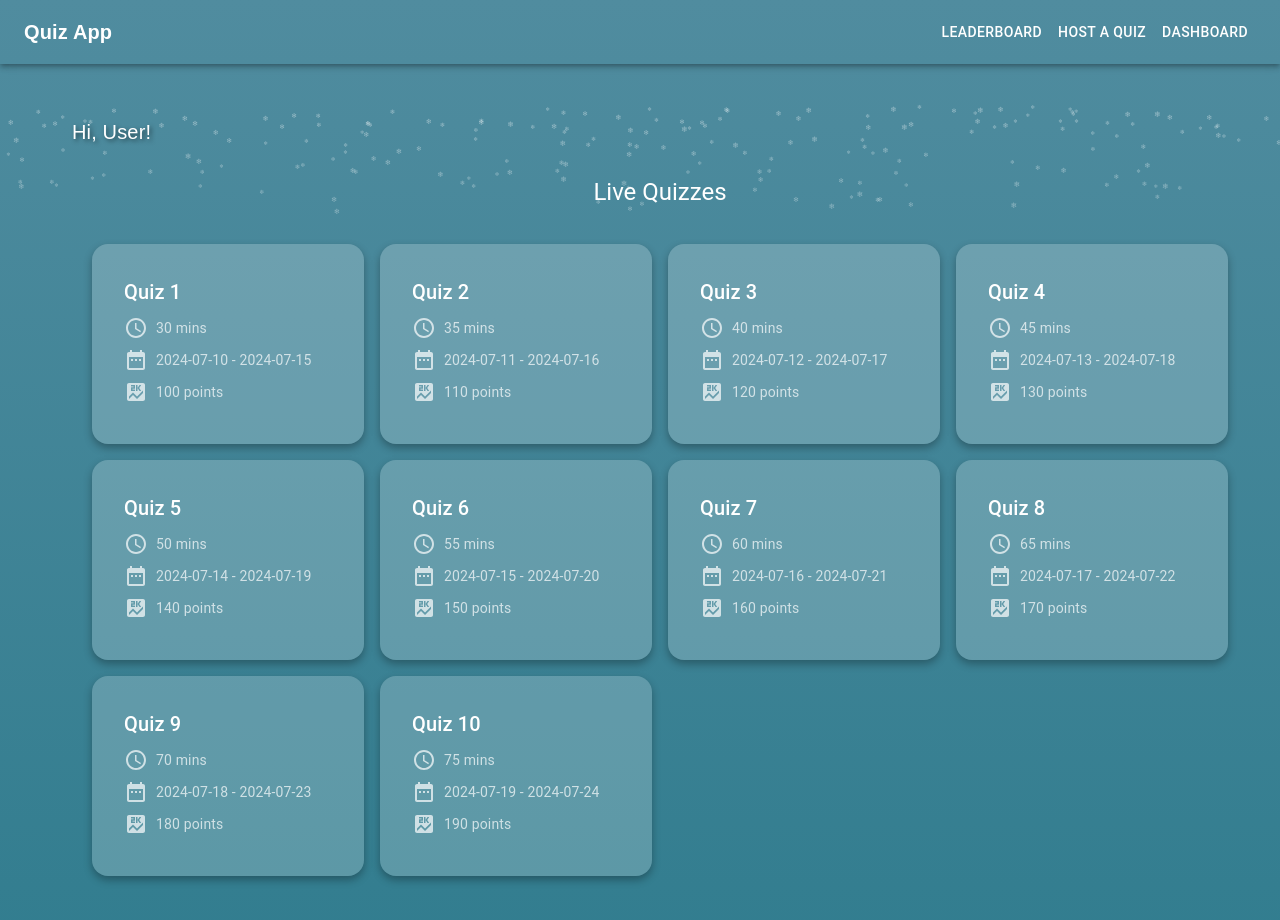
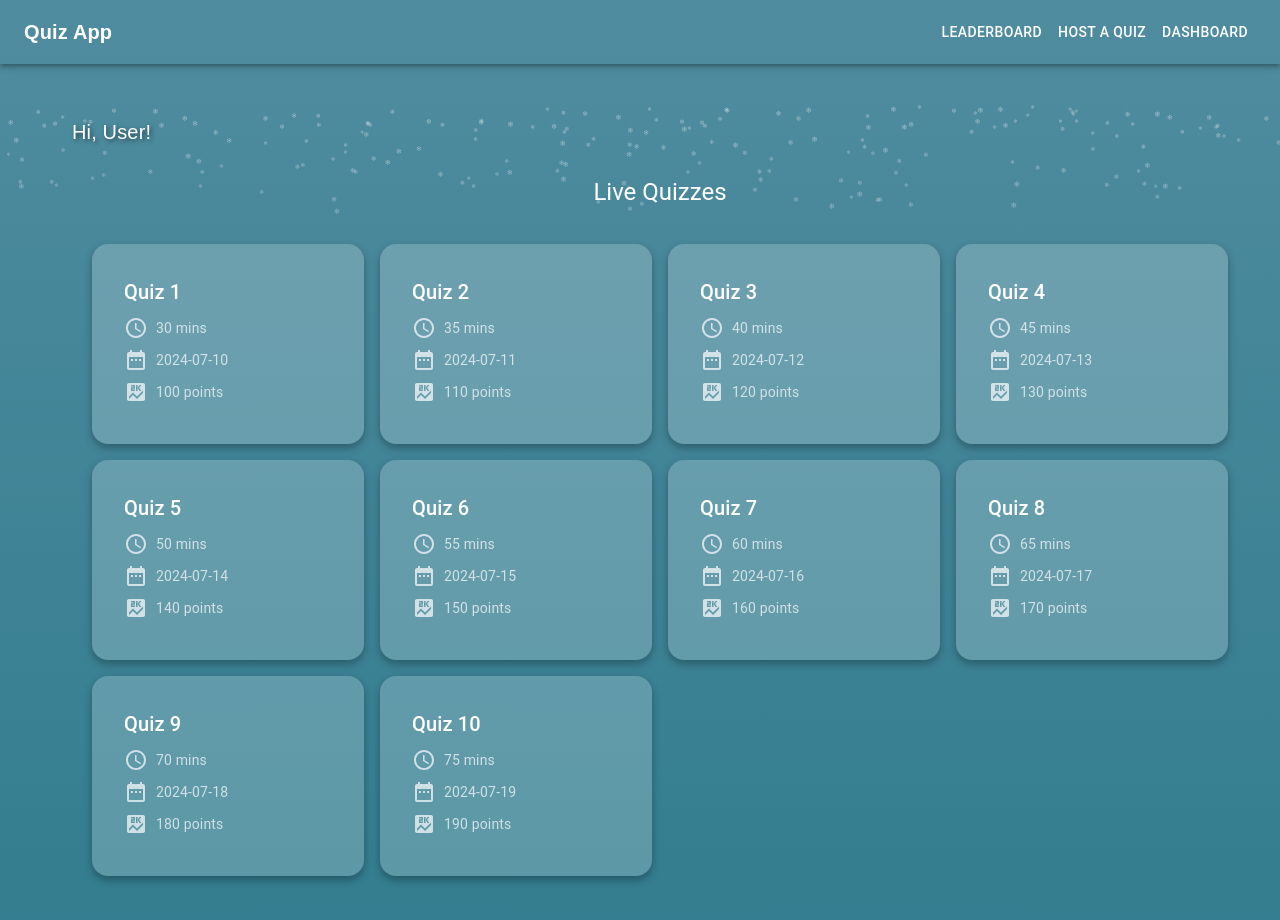
Before and after one commit to pranav2885/quiz2, a React (Create React App) app: page / in a window 1280 px wide. Shown: the top 920 px of the page. Built offline with nearby package versions, Linux system fonts and the light colour scheme.

Commit message:
cards commit

```diff
--- a/src/Pages/Home/Home.jsx
+++ b/src/Pages/Home/Home.jsx
@@ -202,7 +202,7 @@ const Home = ({
                           variant="body2"
                           sx={{ color: "rgba(255, 255, 255, 0.7)" }}
                         >
-                          {quiz.startDate} - {quiz.endDate}
+                          {quiz.startDate}
                         </Typography>
                       </Box>
                       <Box
```
